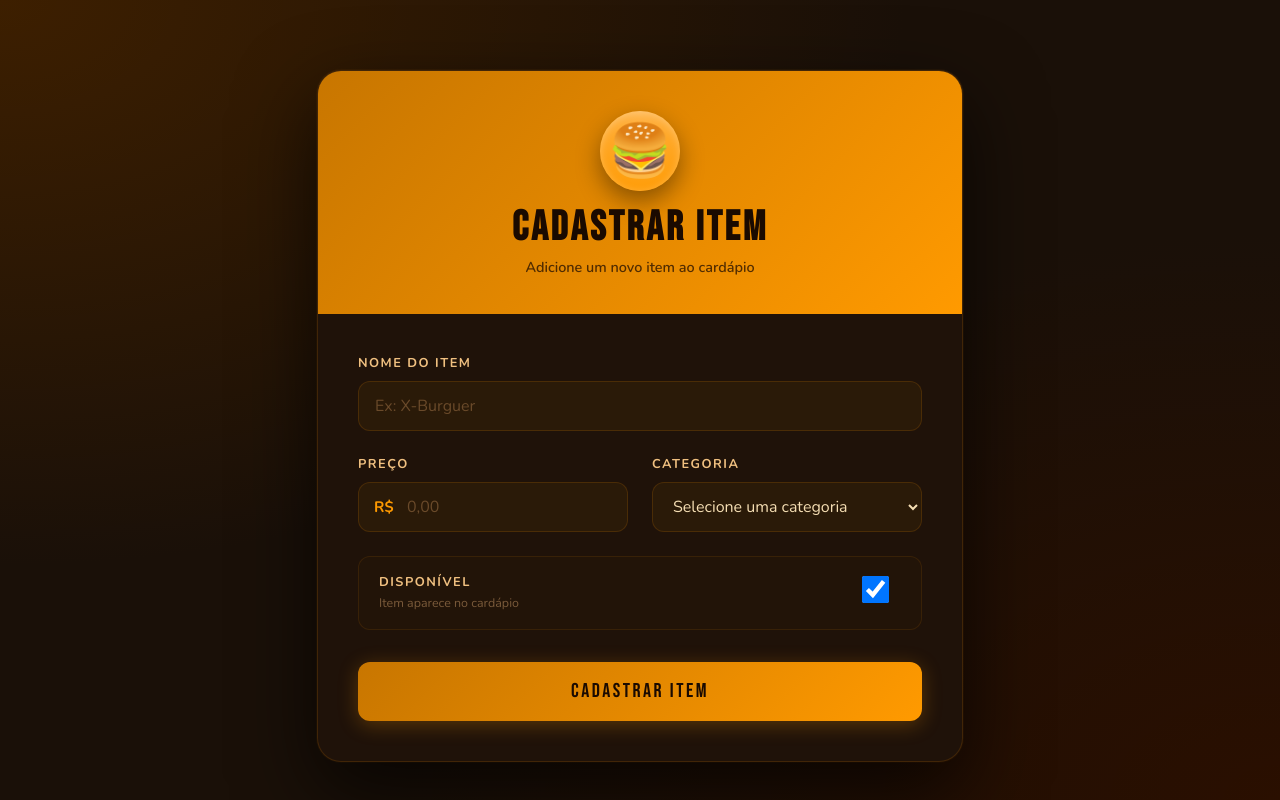
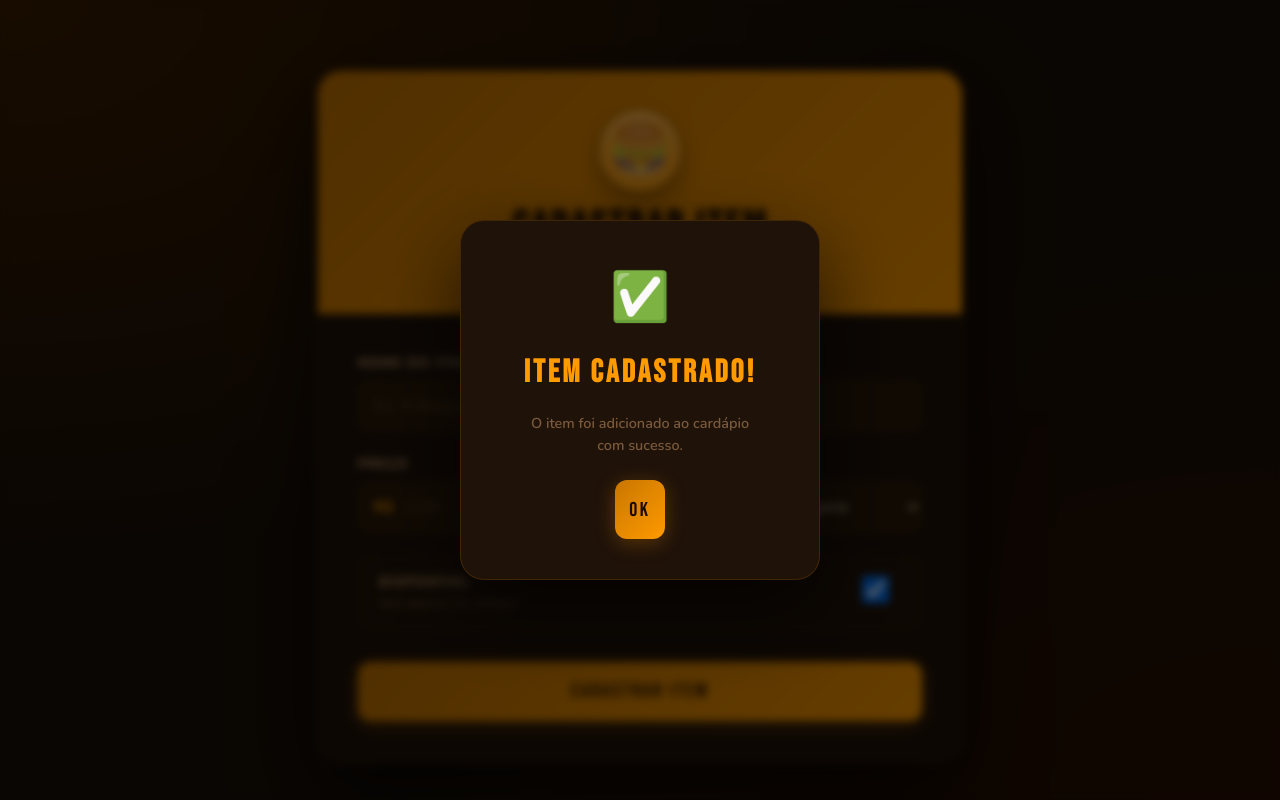
Before and after one commit to raulramosneves9-arch/cardapio-digita-vue, a Vue app: page / in a window 1280 px wide. Both pictures are taken after a click on the button "Cadastrar Item". Shown: the top 800 px of the page. Built offline with nearby package versions, Linux system fonts and the light colour scheme.

Commit message:
troquei alert por um modal, no caso ele está invisivel, clickou no subimit, apareceu modal, clicou ok, sumiu modal

```diff
--- a/src/views/register/itemForm.vue
+++ b/src/views/register/itemForm.vue
@@ -1,5 +1,5 @@
 <script setup>
-import { reactive } from 'vue';
+import { reactive, ref } from 'vue';
 
 const formData = reactive({
     name: '',
@@ -9,10 +9,12 @@ const formData = reactive({
     id: 1
 })
 
+const modalVisivel = ref(false)
+
 const submitForm = () => {
     formData.id++
     console.log('Dados do formulário:', formData)
-    alert('Item cadastrado com sucesso!')
+    modalVisivel.value = true
 }
 </script>
 
@@ -51,7 +53,7 @@ const submitForm = () => {
                     <div class="field-group">
                         <label class="form-label">Categoria</label>
                         <select class="form-select custom-input" name="category" v-model="formData.category">
-                            <option value="" disabled>Selecione uma categoria</option>
+                            <option value="" disabled class="placeholder-option">Selecione uma categoria</option>
                             <option value="lanche">🍔 Lanche</option>
                             <option value="bebida">🥤 Bebida</option>
                             <option value="sobremesa">🍨 Sobremesa</option>
@@ -78,6 +80,17 @@ const submitForm = () => {
                 </div>
             </div>
         </div>
+
+        <!-- ===== MODAL ===== -->
+        <div class="modal-overlay" v-show="modalVisivel" @click.self="modalVisivel = false">
+            <div class="modal-box">
+                <div class="modal-icon">✅</div>
+                <h2 class="modal-title">Item cadastrado!</h2>
+                <p class="modal-msg">O item foi adicionado ao cardápio com sucesso.</p>
+                <button class="btn btn-cadastrar" @click="modalVisivel = false">OK</button>
+            </div>
+        </div>
+
     </div>
 </template>
 
@@ -97,35 +110,32 @@ const submitForm = () => {
     padding: 1rem;
 }
 
-/* 🔥 CARD MAIS RESPONSIVO */
 .form-card {
     margin-top: 2rem;
     background: #1f1209;
     border: 1px solid #c8760033;
     border-radius: 24px;
     overflow: hidden;
-
     width: 100%;
     max-width: 900px;
-    /* antes era 520px */
-
     box-shadow: 0 30px 80px rgba(0, 0, 0, 0.7), 0 0 0 1px #c8760011;
 }
 
-/* HEADER */
 .form-header {
     background: linear-gradient(135deg, #c87600, #ff9a00);
-    padding: 2.5rem 2rem 2rem;
+    padding: 2.5rem 2rem 2.2rem;
+    display: flex;
+    flex-direction: column;
+    align-items: center;
+    justify-content: center;
 }
 
-/* BODY COM GRID */
 .form-body {
     padding: 2.5rem;
     display: grid;
     gap: 1.5rem;
 }
 
-/* 🔥 DESKTOP: CAMPOS LADO A LADO */
 @media (min-width: 768px) {
     .form-body {
         display: grid;
@@ -133,25 +143,19 @@ const submitForm = () => {
         gap: 1.5rem;
     }
 
-    /* Nome ocupa tudo */
     .field-group:nth-child(1) {
         grid-column: span 2;
     }
 
-    /* Disponível ocupa tudo */
     .field-group:nth-child(4) {
         grid-column: span 2;
     }
 
-    /* Botão ocupa tudo */
     .btn-cadastrar {
         grid-column: span 2;
     }
 }
 
-/* MOBILE continua padrão (empilhado) */
-
-/* INPUTS */
 .field-group {
     display: flex;
     flex-direction: column;
@@ -188,7 +192,10 @@ const submitForm = () => {
     outline: none;
 }
 
-/* PREÇO */
+.placeholder-option {
+    color: #6a4a2a;
+}
+
 .price-wrapper {
     position: relative;
     display: flex;
@@ -209,7 +216,6 @@ const submitForm = () => {
     padding-left: 3rem !important;
 }
 
-/* DISPONÍVEL */
 .disponivel-row {
     background: #2a1a0855;
     border: 1.5px solid #c8760022;
@@ -252,7 +258,6 @@ const submitForm = () => {
     border-color: #ff9a00 !important;
 }
 
-/* BOTÃO */
 .btn-cadastrar {
     background: linear-gradient(135deg, #c87600, #ff9a00);
     color: #1a0a00;
@@ -277,51 +282,29 @@ const submitForm = () => {
     transform: translateY(0);
 }
 
-/* Wrapper do ícone */
 .burger-icon-wrapper {
     display: flex;
     justify-content: center;
     align-items: center;
     margin-bottom: 1rem;
-    /* antes tava muito solto */
 }
 
-/* Ícone melhorado */
 .burger-icon {
     font-size: 3.2rem;
     width: 80px;
     height: 80px;
-
     display: flex;
     align-items: center;
     justify-content: center;
-
     background: radial-gradient(circle at top, #ffb347, #ff9a00);
     border-radius: 50%;
-
-    box-shadow:
-        0 10px 25px rgba(0, 0, 0, 0.4),
-        inset 0 2px 8px rgba(255, 255, 255, 0.3);
-
+    box-shadow: 0 10px 25px rgba(0, 0, 0, 0.4), inset 0 2px 8px rgba(255, 255, 255, 0.3);
     transition: transform 0.2s ease, box-shadow 0.2s ease;
 }
 
-/* Hover suave */
 .burger-icon:hover {
     transform: scale(1.08) rotate(-3deg);
-    box-shadow:
-        0 15px 35px rgba(0, 0, 0, 0.5),
-        0 0 20px #ff9a0055;
-}
-
-.form-header {
-    background: linear-gradient(135deg, #c87600, #ff9a00);
-    padding: 2.5rem 2rem 2.2rem;
-
-    display: flex;
-    flex-direction: column;
-    align-items: center;
-    justify-content: center;
+    box-shadow: 0 15px 35px rgba(0, 0, 0, 0.5), 0 0 20px #ff9a0055;
 }
 
 .form-title {
@@ -338,9 +321,53 @@ const submitForm = () => {
     font-size: 0.9rem;
     margin-top: 0.5rem;
     font-weight: 600;
-
     text-align: center;
     max-width: 260px;
-    /* 🔥 evita ficar muito largo */
+}
+
+/* ===== MODAL ===== */
+.modal-overlay {
+    position: fixed;
+    inset: 0;
+    background: #00000099;
+    display: flex;
+    align-items: center;
+    justify-content: center;
+    z-index: 999;
+    backdrop-filter: blur(4px);
+}
+
+.modal-box {
+    background: #1f1209;
+    border: 1px solid #c8760033;
+    border-radius: 24px;
+    padding: 2.5rem 2rem;
+    text-align: center;
+    display: flex;
+    flex-direction: column;
+    align-items: center;
+    gap: 1rem;
+    max-width: 360px;
+    width: 90%;
+    box-shadow: 0 30px 80px rgba(0, 0, 0, 0.7);
+}
+
+.modal-icon {
+    font-size: 3rem;
+}
+
+.modal-title {
+    font-family: 'Bebas Neue', sans-serif;
+    font-size: 2rem;
+    color: #ff9a00;
+    letter-spacing: 3px;
+    margin: 0;
+}
+
+.modal-msg {
+    color: #7a5a3a;
+    font-size: 0.9rem;
+    font-weight: 600;
+    margin: 0;
 }
 </style>
```
